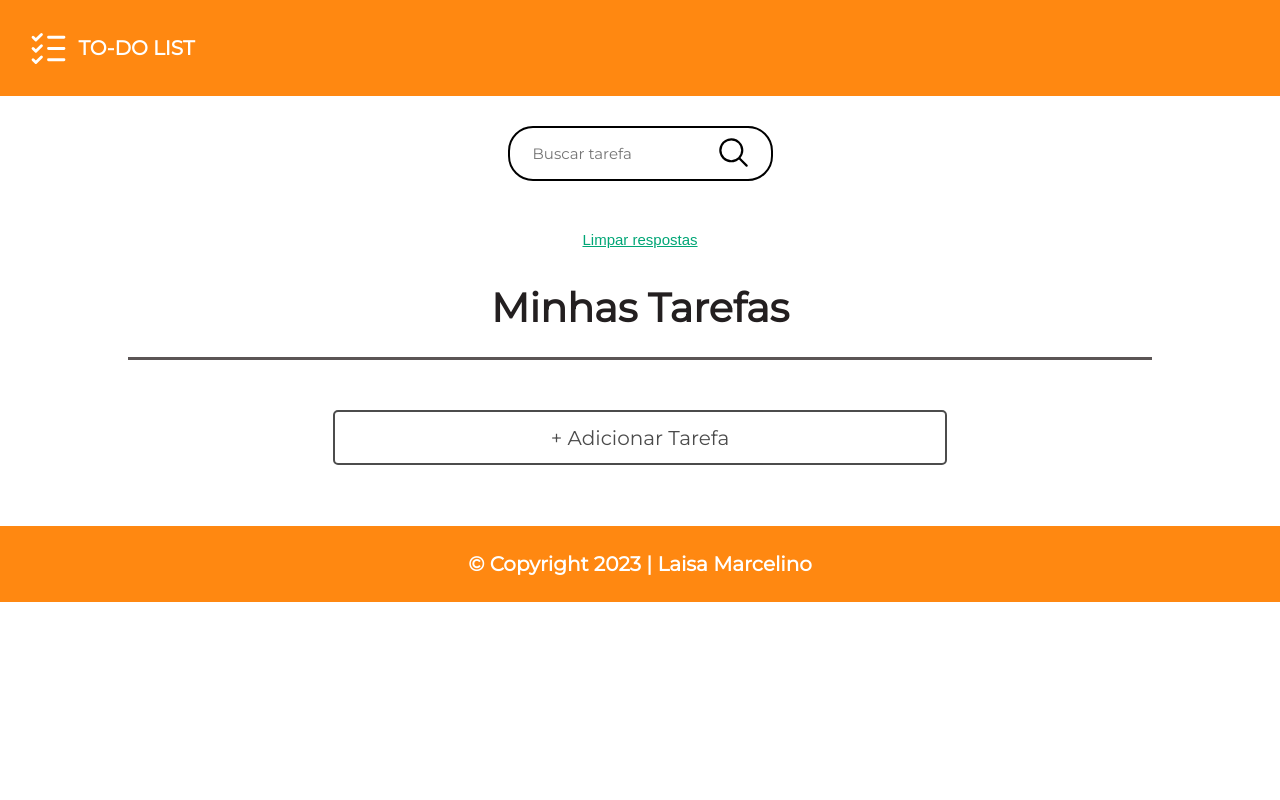
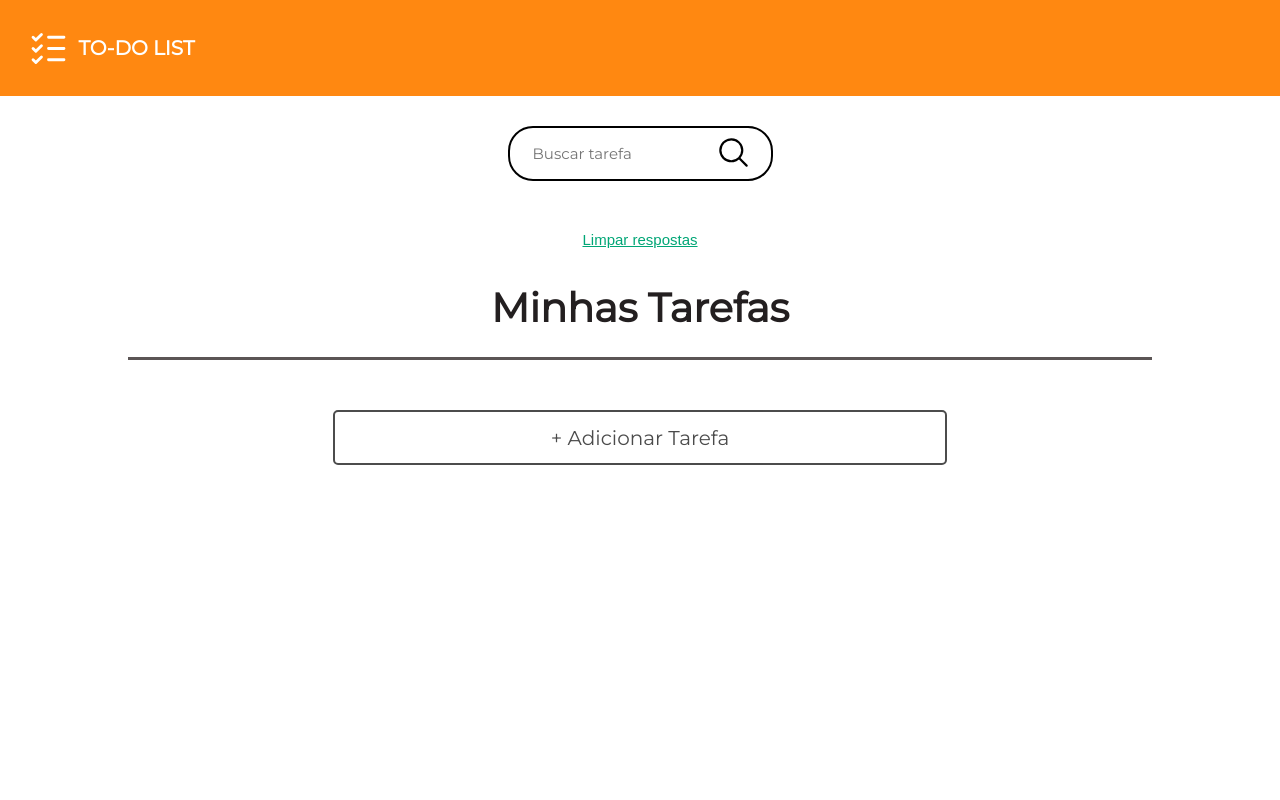
Before and after one commit to laisamarcelino/to-do-list, a React (Vite) app: page / in a window 1280 px wide. Shown: the top 800 px of the page. Built offline with nearby package versions, Linux system fonts and the light colour scheme.

Commit message:
update: correcao do footer

```diff
--- a/src/components/views/Footer/Footer.jsx
+++ b/src/components/views/Footer/Footer.jsx
@@ -3,7 +3,7 @@ import { StylesFooter } from "./footer.styles";
 
 const Footer = () => {
     return (
-        <StylesFooter className="position-footer">
+        <StylesFooter>
             <section>
                 <p>© Copyright 2023 | Laisa Marcelino</p>
             </section>
--- a/src/components/views/Footer/footer.styles.js
+++ b/src/components/views/Footer/footer.styles.js
@@ -6,6 +6,7 @@ export const StylesFooter = styled.section`
     padding: 2%;
     bottom: 0;
     width: 100%;
+    margin-top: 35%;
 
     p {
         text-align: center;
```
